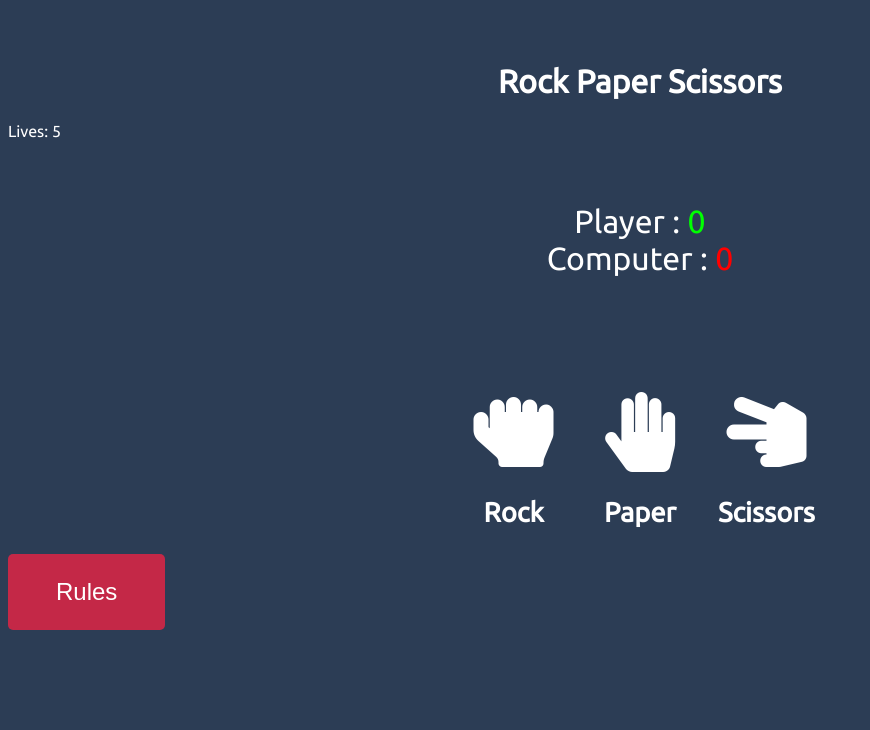
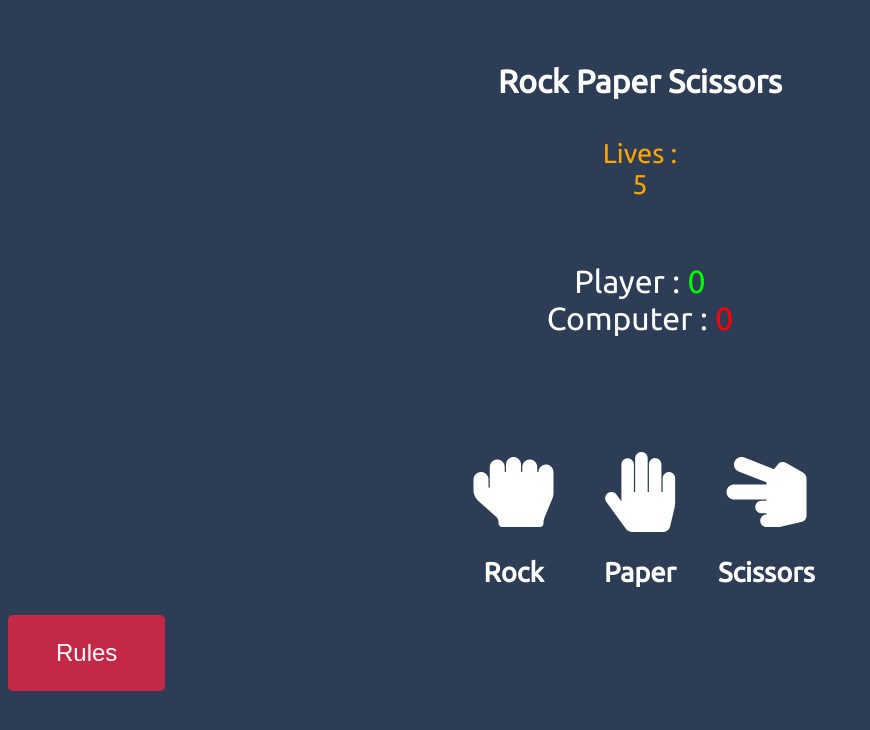
Before and after one commit to Faris-07/rock-paper-scissors, a plain HTML site: page index.html in a window 1280 px wide. Shown: the whole page, without its empty margins (0-870 px from the left). Drawn offline with Linux system fonts and the light colour scheme.

Commit message:
Add styling to player lives

```diff
--- a/assets/css/style.css
+++ b/assets/css/style.css
@@ -13,6 +13,15 @@ h1 {
 
 p {
     font-size: 1.5rem;
+}
+
+.player-lives {
+    margin-top: 3%;
+    font-size: 1.7rem;
+    color: #FFA500;
+    display: grid;
+    justify-content: center;
+    justify-items: center;
 }
 
 .score-board {
```
Also changed, not shown: index.html (+2 -2 lines).
